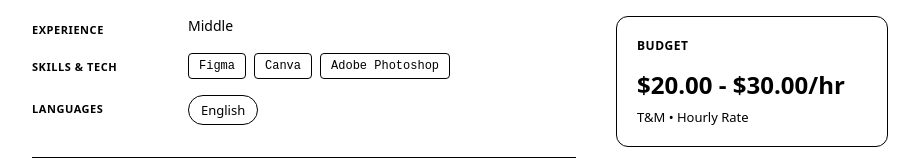
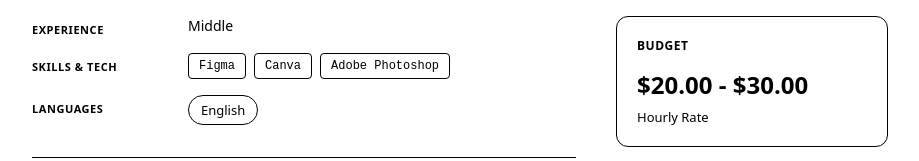
Before and after one commit to vburdakovamellow/Mellow, a React (Vite) app: page / in a window 1280 px wide. Shown: the part 306-467 px from the top of the page, without its empty margins (180-1099 px from the left). Built offline with nearby package versions, Linux system fonts and the light colour scheme.

Commit message:
Clean up budget display
- Remove T&M label from budget meta
- Remove /hr suffix from budget amount
- Keep only "Hourly Rate" descriptor

```diff
--- a/src/screens/ServiceRequestView/ServiceRequestViewScreen.tsx
+++ b/src/screens/ServiceRequestView/ServiceRequestViewScreen.tsx
@@ -283,10 +283,10 @@ export function ServiceRequestViewScreen({
               <div className={styles.sidebarCard}>
                 <h4 className={styles.sidebarCardTitle}>Budget</h4>
                 <div className={styles.budgetAmount}>
-                  ${requestData.budget.from} - ${requestData.budget.to}/{requestData.budget.type === "hourly" ? "hr" : "project"}
+                  ${requestData.budget.from} - ${requestData.budget.to}
                 </div>
                 <div className={styles.budgetMeta}>
-                  {requestData.contractType} • {requestData.budget.type === "hourly" ? "Hourly Rate" : "Fixed Price"}
+                  {requestData.budget.type === "hourly" ? "Hourly Rate" : "Fixed Price"}
                   {requestData.budget.negotiable && " • Negotiable"}
                 </div>
               </div>
```
